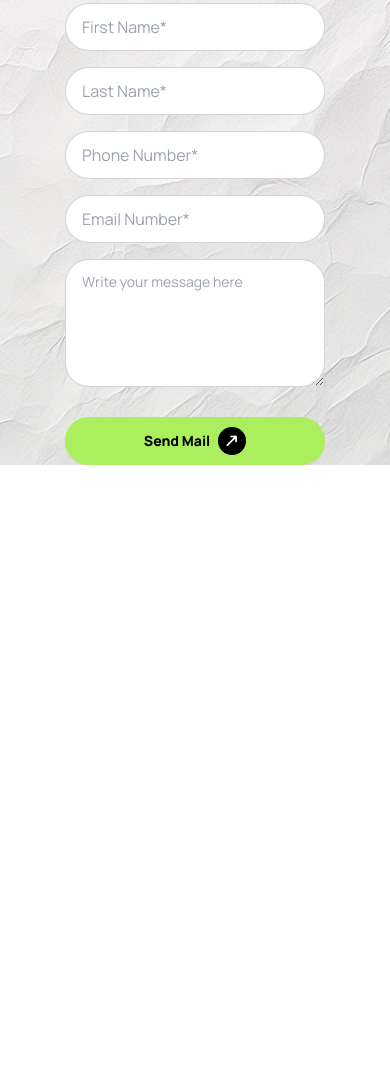
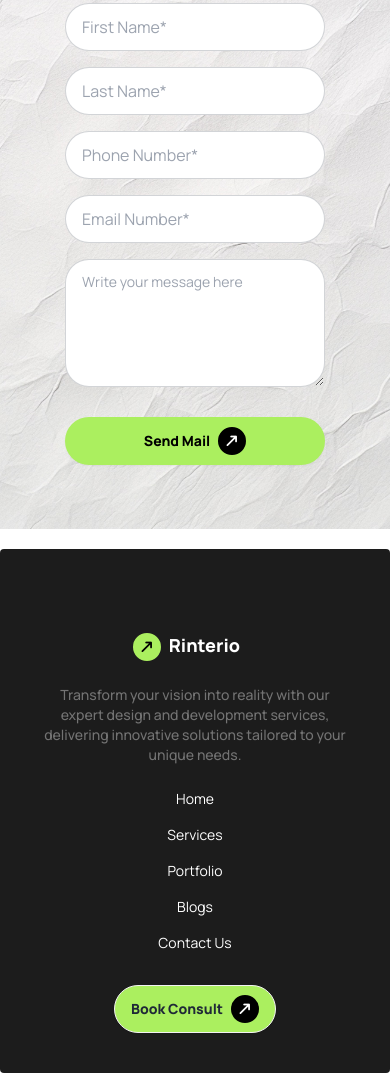
Before and after one commit to NomanSiddike/third-assignment, a plain HTML site: page index.html in a window 390 px wide. Shown: the part 3821-4894 px from the top of the page. Before the commit the page ends 4286 px from the top, so only its background shows below. Drawn offline with nearby package versions, Linux system fonts and the light colour scheme.

Commit message:
footer part complete

```diff
--- a/index.html
+++ b/index.html
@@ -44,8 +44,8 @@
             <div class=" hidden lg:flex items-center"">
           <button><i class="fa-solid fa-magnifying-glass font-semibold"></i></button>
           <button><i class="fa-solid fa-cart-shopping font-semibold px-4"></i></button>
-          <a class="btn bg-[#ABEF5F] rounded-full font-extrabold">Book Consult<i
-              class="fa-solid fa-arrow-right-long w-7 h-7 bg-black inline-flex rounded-full justify-center items-center text-white -rotate-45"></i></a>
+          <button class="btn bg-[#ABEF5F] rounded-full font-extrabold">Book Consult<i
+              class="fa-solid fa-arrow-right-long w-7 h-7 bg-black inline-flex rounded-full justify-center items-center text-white -rotate-45"></i></button>
         </div>
 
 
@@ -196,7 +196,7 @@
       <div
         style="background-image: url('./assets/bg.jpg'); background-size: cover; background-position: center; background-repeat: no-repeat;">
         <!-- Discuss Part Intro  -->
-        <div class="w-8/12 mx-auto pt-16">
+        <div class="w-8/12 mx-auto py-16">
           <div class="text-center">
             <small class="text-base font-bold bg-[#E5F2DF] px-4 py-2 rounded-full"><i
                 class="fa-solid fa-arrow-right pr-1"></i>Let's Connect</small>
@@ -223,11 +223,14 @@
               </div>
             </div>
             <div class="mt-4">
-              <textarea placeholder="Write your message here" class="textarea textarea-bordered w-full h-32 rounded-3xl"></textarea>
+              <textarea placeholder="Write your message here"
+                class="textarea textarea-bordered w-full h-32 rounded-3xl"></textarea>
             </div>
             <div class="mt-6">
-              <button class="btn btn-primary w-full bg-[#ABEF5F] hover:bg-green-500 rounded-full text-black font-extrabold border-0">Send Mail<i
-                class="fa-solid fa-arrow-right-long w-7 h-7 bg-black inline-flex rounded-full justify-center items-center text-white -rotate-45"></i></button>
+              <button
+                class="btn btn-primary w-full bg-[#ABEF5F] hover:bg-green-500 rounded-full text-black font-extrabold border-0">Send
+                Mail<i
+                  class="fa-solid fa-arrow-right-long w-7 h-7 bg-black inline-flex rounded-full justify-center items-center text-white -rotate-45"></i></button>
             </div>
           </form>
         </div>
@@ -236,7 +239,37 @@
     <!-- Lets Discuss Part End  -->
   </main>
 
-  <footer></footer>
+  <footer class="bg-[#1C1C1C] mt-5 footer footer-center text-base-content rounded p-10">
+    <!-- Footer Start  -->
+    <div class="w-full sm:w-9/12 mx-auto">
+      <div class="text-center pt-8">
+        <i
+          class="fa-solid fa-arrow-right-long w-7 h-7 bg-[#ABEF5F] inline-flex rounded-full justify-center items-center text-black -rotate-45"></i>
+        <a class="btn btn-ghost text-lg sm:text-xl font-extrabold pl-1 text-white">Rinterio</a>
+        <p
+          class="mx-auto max-w-sm sm:max-w-2xl text-center font-medium text-sm sm:text-base text-[#737373] py-4 sm:py-6">
+          Transform your vision into reality with our expert design and development services, delivering innovative
+          solutions tailored to your unique needs.
+        </p>
+      </div>
+      <nav class="grid grid-cols-1 sm:grid-flow-col sm:gap-28 gap-4 text-white mb-6 sm:mb-10">
+        <a class="link link-hover">Home</a>
+        <a class="link link-hover">Services</a>
+        <a class="link link-hover">Portfolio</a>
+        <a class="link link-hover">Blogs</a>
+        <a class="link link-hover">Contact Us</a>
+      </nav>
+      <div class="text-center">
+        <button class="w-full lg:w-auto btn bg-[#ABEF5F] rounded-full font-extrabold">
+          Book Consult
+          <i
+            class="fa-solid fa-arrow-right-long w-7 h-7 bg-black inline-flex rounded-full justify-center items-center text-white -rotate-45"></i>
+        </button>
+      </div>
+    </div>
+    <!-- Footer End -->
+  </footer>
+
 </body>
 
 </html>
```
